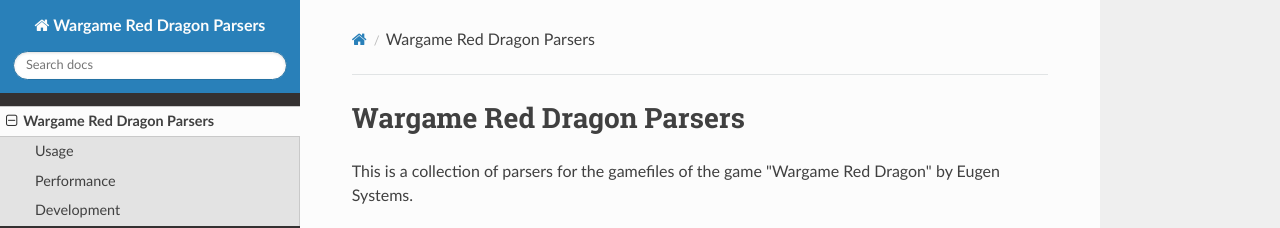
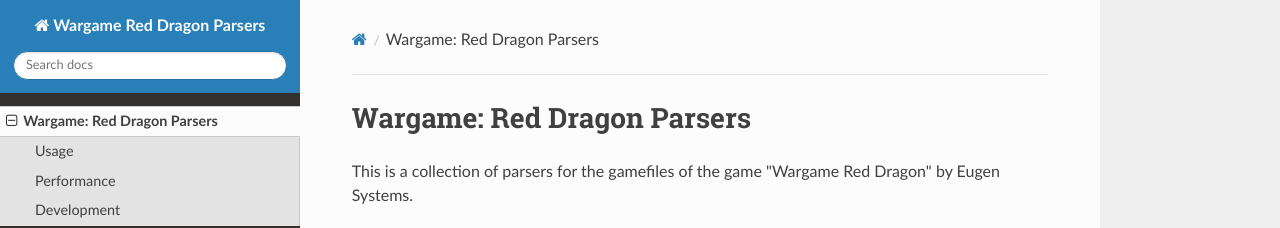
Before and after one commit to ev1313/wgrd-cons-parsers, an MkDocs documentation site: the page built from docs/index.md, in a window 1280 px wide and 900 px high. Shown: the top 228 px of the window. Built offline with MkDocs 1.6.1, drawn with Linux system fonts in a browser that asks for light colours; nearby versions of some CDN libraries.

```diff
--- a/docs/index.md
+++ b/docs/index.md
@@ -1,4 +1,4 @@
-# Wargame Red Dragon Parsers
+# Wargame: Red Dragon Parsers
 
 This is a collection of parsers for the gamefiles of the game "Wargame Red Dragon" by Eugen Systems.
 
```
Also changed, not shown: README.md (+1 -1 lines).
